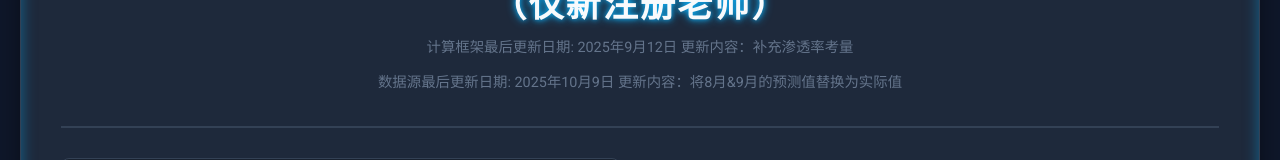
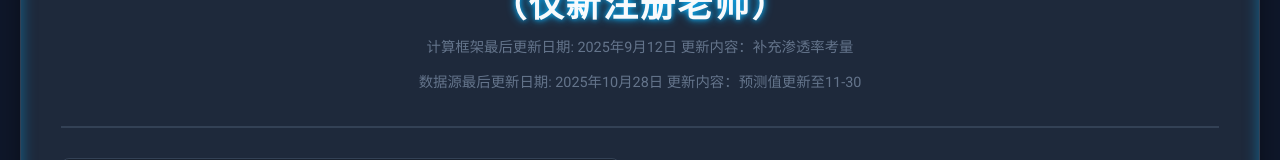
Before and after one commit to kang4000/AB_test_timeline, a plain HTML site: page index.html in a window 1280 px wide. Shown: the part 126-286 px from the top of the page. Drawn offline with Linux system fonts and the light colour scheme.

Commit message:
Update index.html

```diff
--- a/index.html
+++ b/index.html
@@ -354,7 +354,7 @@
             <h1>蜜蜂家校小程序端AB实验测算平台</h1>
             <h1>（仅新注册老师）</h1>
             <p style="font-size: 0.9em; color: var(--secondary-color); margin-top: 8px;">计算框架最后更新日期: 2025年9月12日 更新内容：补充渗透率考量</p>
-            <p style="font-size: 0.9em; color: var(--secondary-color); margin-top: 8px;">数据源最后更新日期: 2025年10月9日 更新内容：将8月&9月的预测值替换为实际值</p>
+            <p style="font-size: 0.9em; color: var(--secondary-color); margin-top: 8px;">数据源最后更新日期: 2025年10月28日 更新内容：预测值更新至11-30</p>
         </div>
 
         <div class="content-wrapper">
```
